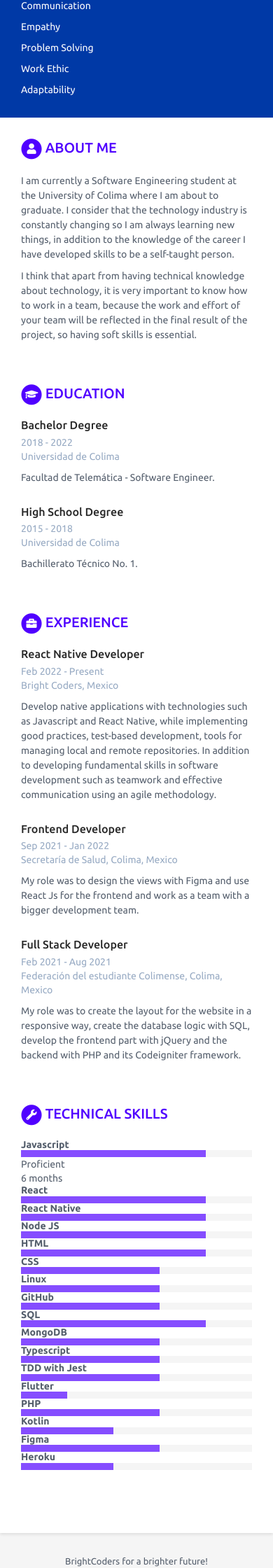
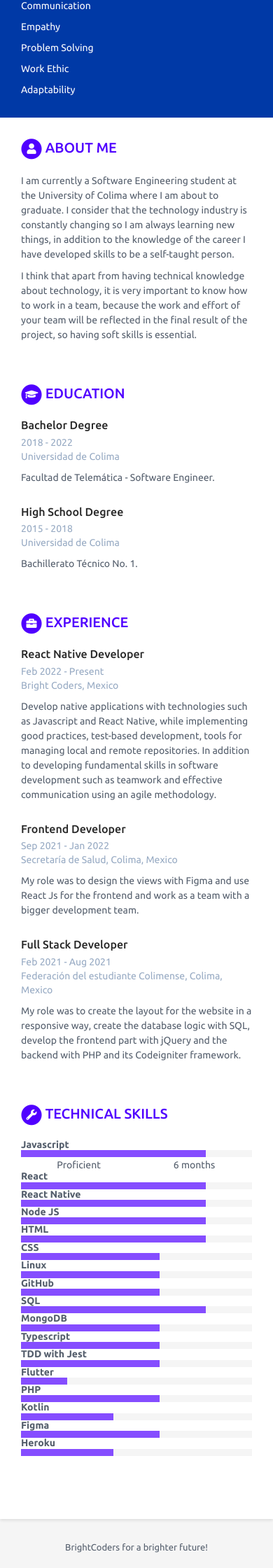
Before and after one commit to our-top-coders/resume-Jonathanrrs, a Jekyll site: the page built from index.html, in a window 390 px wide. Shown: the part 872-3112 px from the top of the page at 70% size. Built offline with Jekyll 4.4.1, drawn with Linux system fonts in a browser that asks for light colours.

Commit message:
Update _responsive.scss

```diff
--- a/_sass/_responsive.scss
+++ b/_sass/_responsive.scss
@@ -23,13 +23,45 @@
     .main-wrapper .upper-row {
         margin-bottom: 0;
     }
+   .skillset .level-name {
+      display: inline-block;
+      width: 50%;
+      float: left;
+      position: relative;
+      top: 1px;
+      text-align: center;
+     }
 
+     .skillset .level-time {
+    display: inline-block;
+      width: 50%;
+      float: left;
+      position: relative;
+      top: 1px;
+      text-align: center;
+     }
 
 }
 /* Small devices (tablets, 768px and up) */
 @media (min-width: 768px) {
 
+   .skillset .level-name {
+      display: inline-block;
+      width: 20%;
+      float: left;
+      position: relative;
+      top: 1px;
+      text-align: center;
+     }
 
+     .skillset .level-time {
+    display: inline-block;
+      width: 20%;
+      float: left;
+      position: relative;
+      top: 1px;
+      text-align: center;
+     }
 }
 
 /* Medium devices (desktops, 992px and up) */
@@ -60,7 +92,7 @@
      }
 
      .skillset .level-time {
-
+    display: inline-block;
       width: 20%;
       float: left;
       position: relative;
```
